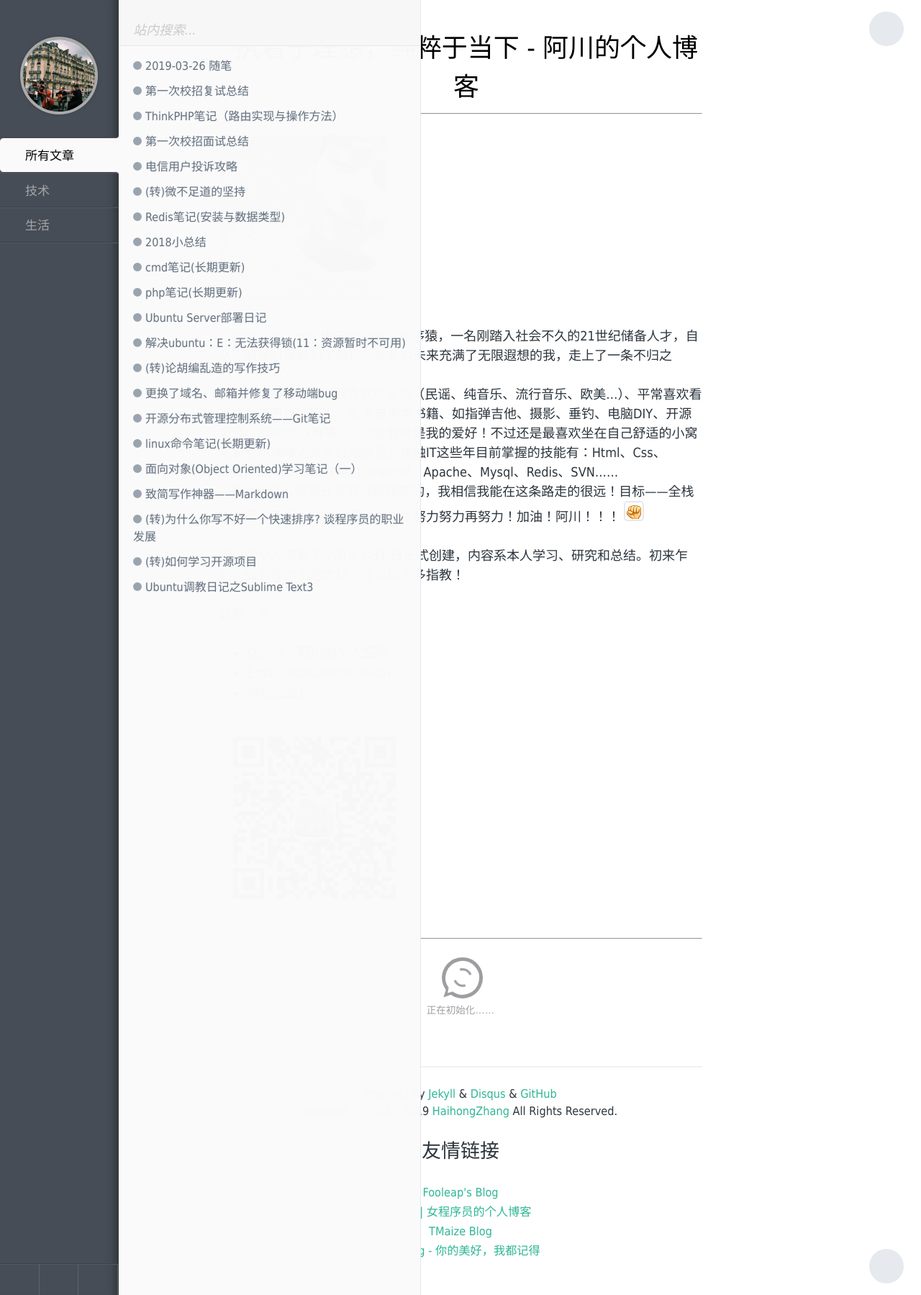
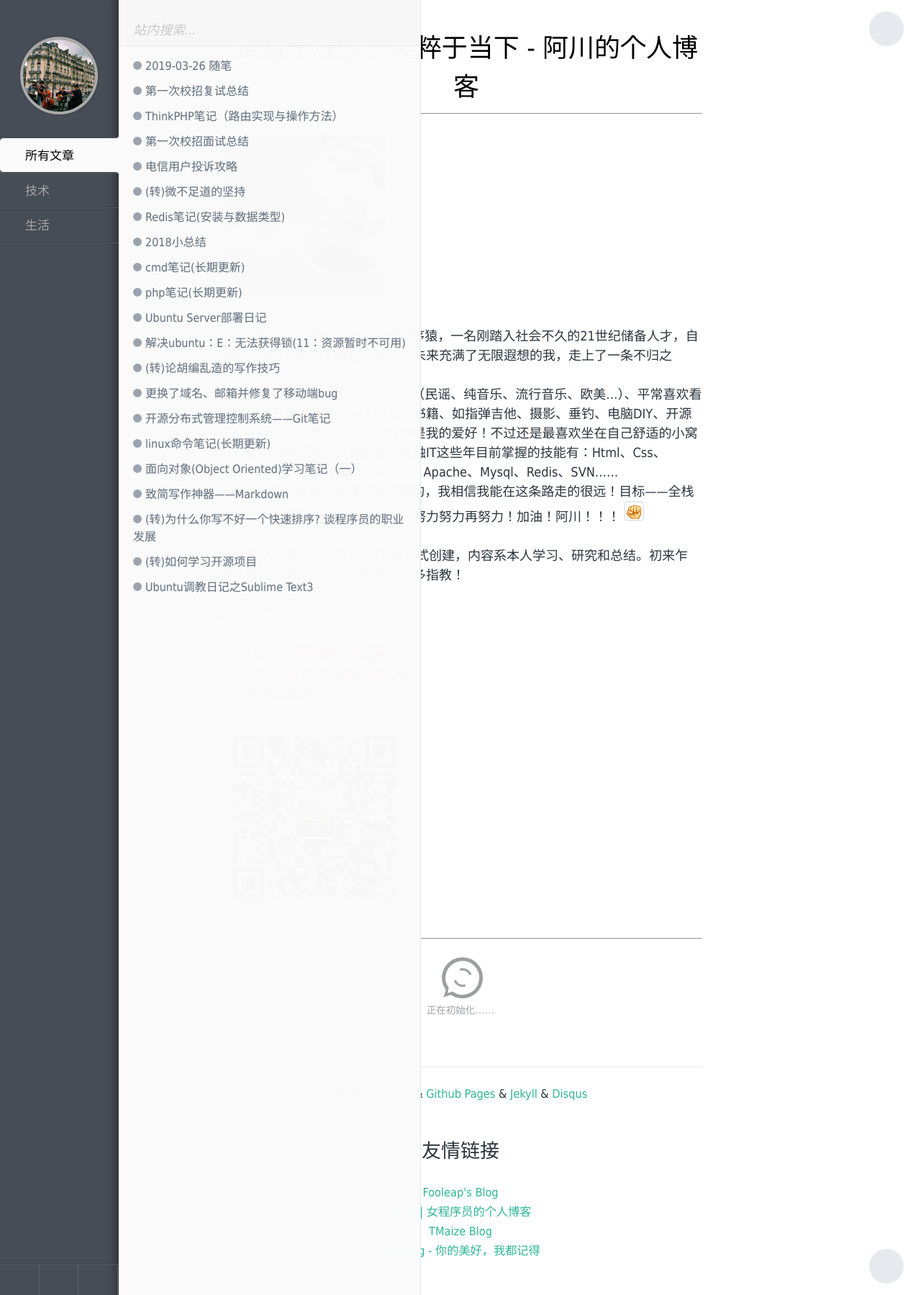
Before and after one commit to achuanya/achuanya.github.io, a Jekyll site: the page built from index.md, in a window 1280 px wide. Shown: the whole page at 72% size. Built offline with Jekyll 4.4.1, drawn with Linux system fonts in a browser that asks for light colours; emoji names are drawn with the system emoji font; some web fonts are replaced; comment, search, counter and statistics services are not loaded.

Commit message:
修改文章底部描述

```diff
--- a/_includes/copyright.html
+++ b/_includes/copyright.html
@@ -1,7 +1,6 @@
 <p id="copyright">
-  Powered by <a href="http://jekyllrb.com">Jekyll</a> & <a href="https://disqus.com/">Disqus</a> & <a href="http://pages.github.com">GitHub</a>
+  © 2018 - {{site.time | date:"%Y"}} & <a href="http://pages.github.com">Github Pages</a> & <a href="http://jekyllrb.com">Jekyll</a> & <a href="https://disqus.com/">Disqus</a>
   </br>
-  Copyright © 2018 - {{site.time | date:"%Y"}} <a href="/index.html">HaihongZhang</a> All Rights Reserved.
   &nbsp;
   </br>
   <center>
```
